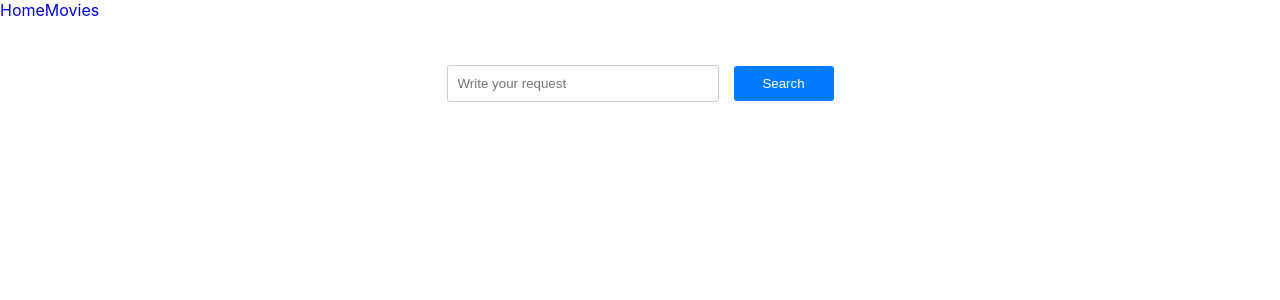
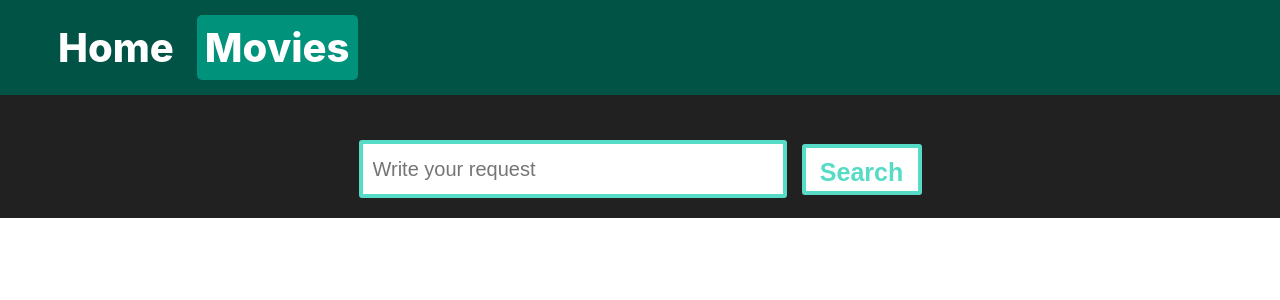
Before and after one commit to Valeru4/goit-react-hw-05-movies, a React (Create React App) app: page /movies in a window 1280 px wide. Shown: the top 300 px of the page. Built offline with nearby package versions, Linux system fonts and the light colour scheme.

Commit message:
update styles

```diff
--- a/src/components/App.jsx
+++ b/src/components/App.jsx
@@ -9,6 +9,7 @@ import {
 // import Movies from 'pages/Movies/Movies';
 // import MovieDetails from 'pages/MovieDetails/MovieDetails';
 import Loader from './Loader/Loader';
+import { Header, Navigation, StyledNavLink, Wrapper } from './App.styled';
 
 const Home = lazy(() => import('../pages/Homepage/Homepage'));
 const Movies = lazy(() => import('pages/Movies/Movies'));
@@ -17,13 +18,13 @@ const MovieDetails = lazy(() => import('pages/MovieDetails/MovieDetails'));
 export const App = () => {
   return (
     <Router>
-      <div>
-        <header>
-          <nav>
-            <NavLink to="/">Home</NavLink>
-            <NavLink to="/movies">Movies</NavLink>
-          </nav>
-        </header>
+      <Wrapper>
+        <Header>
+          <Navigation>
+            <StyledNavLink to="/">Home</StyledNavLink>
+            <StyledNavLink to="/movies">Movies</StyledNavLink>
+          </Navigation>
+        </Header>
         <main>
           <Suspense fallback={<Loader />}>
             <Routes>
@@ -33,7 +34,7 @@ export const App = () => {
             </Routes>
           </Suspense>
         </main>
-      </div>
+      </Wrapper>
     </Router>
   );
 };
--- /dev/null
+++ b/src/components/App.styled.js
@@ -0,0 +1,40 @@
+import styled from 'styled-components';
+import { NavLink } from 'react-router-dom';
+
+const Wrapper = styled.body`
+  background-color: #212121;
+  box-shadow: 5px 5px #fff;
+`;
+
+const Header = styled.header`
+  background-color: #015346;
+  padding: 15px;
+  font-size: 40px;
+  padding-left: 50px;
+  font-weight: 800;
+`;
+
+const Navigation = styled.nav`
+  display: flex;
+  justify-content: row;
+  align-items: center;
+  gap: 15px;
+`;
+
+const StyledNavLink = styled(NavLink)`
+  color: #fff;
+  text-decoration: none;
+  padding: 8px;
+  border-radius: 5px;
+
+  &:hover,
+  :focus {
+    background-color: #01927c;
+  }
+
+  &.active {
+    background-color: #01927c;
+  }
+`;
+
+export { Wrapper, Header, Navigation, StyledNavLink };
--- a/src/components/MovieList/MoviesList.jsx
+++ b/src/components/MovieList/MoviesList.jsx
@@ -1,16 +1,16 @@
 import { Link, useLocation } from 'react-router-dom';
-import { MoviesList } from './MoviesList.styled';
+import { MoviesList, MovieItem } from './MoviesList.styled';
 
 const MovieList = ({ movies }) => {
   const location = useLocation();
   return (
     <MoviesList>
       {movies.map(movie => (
-        <li key={movie.id}>
+        <MovieItem key={movie.id}>
           <Link state={{ from: location }} to={`/movies/${movie.id}`}>
             {movie.title}
           </Link>
-        </li>
+        </MovieItem>
       ))}
     </MoviesList>
   );
--- a/src/components/MovieList/MoviesList.styled.js
+++ b/src/components/MovieList/MoviesList.styled.js
@@ -1,5 +1,32 @@
 import styled from 'styled-components';
 
-export const MoviesList = styled.ul`
+const MoviesList = styled.ul`
   margin-top: 15px;
 `;
+
+const MovieItem = styled.li`
+  font-weight: 600;
+  font-size: 30px;
+  padding-top: 7px;
+  padding-bottom: 7px;
+  margin-bottom: 10px;
+  background-color: #2a2a2a;
+
+  :not(:last-child) {
+    margin-bottom: 6px;
+  }
+
+  a:hover,
+  a:focus {
+    background-color: #01927c;
+    color: #fff;
+  }
+
+  a {
+    display: block;
+    padding: 16px 16px;
+    color: #81e2df;
+  }
+`;
+
+export { MoviesList, MovieItem };
--- a/src/components/SearchForm/SearchForm.jsx
+++ b/src/components/SearchForm/SearchForm.jsx
@@ -1,6 +1,6 @@
-import { Button, Input, Wrapper } from './SearchForm.styled';
+import { Button, Form, Input, Wrapper } from './SearchForm.styled';
 
- const SearchForm = ({ setSearchParams }) => {
+const SearchForm = ({ setSearchParams }) => {
   const handleSubmit = event => {
     event.preventDefault();
     const searchValue = event.target.name.value.trim();
@@ -11,7 +11,7 @@ import { Button, Input, Wrapper } from './SearchForm.styled';
 
   return (
     <Wrapper>
-      <form onSubmit={handleSubmit}>
+      <Form onSubmit={handleSubmit}>
         <Input
           type="text"
           name="name"
@@ -19,10 +19,9 @@ import { Button, Input, Wrapper } from './SearchForm.styled';
           required
         ></Input>
         <Button type="submit">Search</Button>
-      </form>
+      </Form>
     </Wrapper>
   );
 };
 
-
 export default SearchForm;
--- a/src/components/SearchForm/SearchForm.styled.js
+++ b/src/components/SearchForm/SearchForm.styled.js
@@ -1,8 +1,7 @@
 import styled from 'styled-components';
 
 export const Wrapper = styled.div`
-  text-align: center;
-  width: 400px;
+  width: 600px;
   padding: 20px;
   /* border: 1px solid #ccc;
   border-radius: 5px; */
@@ -11,25 +10,39 @@ export const Wrapper = styled.div`
   margin-top: 25px;
 `;
 
+export const Form = styled.form`
+  display: flex;
+  justify-content: center;
+  align-items: center;
+`;
+
 export const Input = styled.input`
-  width: 250px;
+  width: 400px;
+  height: 30px;
   padding: 10px;
-  margin-bottom: 10px;
+
   border: 1px solid #ccc;
   border-radius: 3px;
   margin-right: 15px;
+  font-size: 20px;
+  border: 4px solid #56dcc6;
 `;
 
 export const Button = styled.button`
-  width: 100px;
+  width: 120px;
+  height: 51px;
   padding: 10px;
-  background-color: #007bff;
-  color: #fff;
+  background-color: #fff;
+  color: #56dcc6;
   border: none;
   border-radius: 3px;
   cursor: pointer;
+  font-size: 25px;
+  font-weight: 600;
+  border: 4px solid #56dcc6;
 
-  &:hover {
-    background-color: #0056b3;
+  &:hover,
+  :focus {
+    background-color: #01927c;
   }
 `;
--- a/src/pages/Homepage/Homepage.jsx
+++ b/src/pages/Homepage/Homepage.jsx
@@ -1,6 +1,7 @@
 import { useEffect, useState } from 'react';
 import { fetchTrendingMovies } from '../../components/services/API';
 import MovieList from 'components/MovieList/MoviesList';
+import { Title, Wrapper } from './Homepage.styled';
 
 const Home = () => {
   const [trendingMovie, setTrendingMovie] = useState([]);
@@ -19,10 +20,10 @@ const Home = () => {
   }, []);
 
   return (
-    <div>
-      <h2>Trending movies</h2>
-      <ul>{trendingMovie && <MovieList movies={trendingMovie} />}</ul>
-    </div>
+    <Wrapper>
+      <Title>Trending movies</Title>
+      {trendingMovie && <MovieList movies={trendingMovie} />}
+    </Wrapper>
   );
 };
 
--- /dev/null
+++ b/src/pages/Homepage/Homepage.styled.js
@@ -0,0 +1,16 @@
+import styled from 'styled-components';
+
+const Title = styled.h2`
+  font-size: 40px;
+  color: #fff;
+  font-weight: 600;
+  font-family: 'Trebuchet MS', 'Lucida Sans Unicode', 'Lucida Grande',
+    'Lucida Sans', Arial, sans-serif;
+`;
+
+const Wrapper = styled.div`
+  background-color: #56dcc6;
+  padding-top: 30px;
+  padding-left: 50px;
+`;
+export { Title, Wrapper };
```
